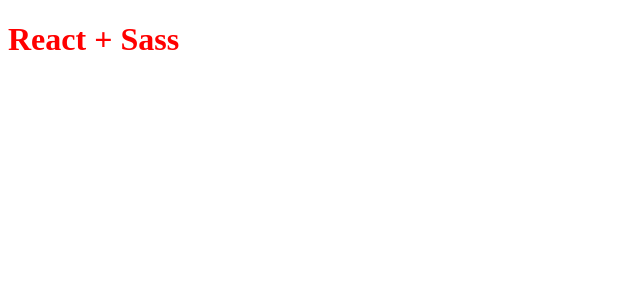
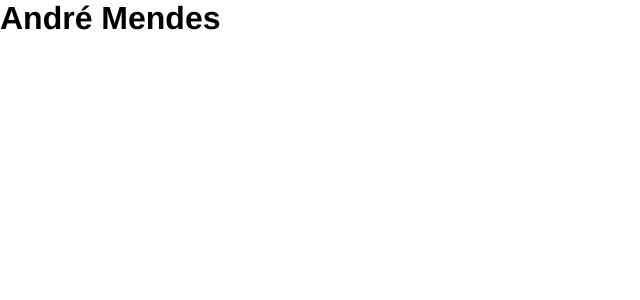
Before and after one commit to devisceral/portfolio-react-sass, a React (Vite) app: page / in a window 1280 px wide. Shown: the top 300 px of the page, without its empty margins (0-640 px from the left). Built offline with nearby package versions, Linux system fonts and the light colour scheme.

Commit message:
new folders/files - reset styles - import app.sass on app.jsx

```diff
--- a/src/App.jsx
+++ b/src/App.jsx
@@ -1,8 +1,11 @@
+import './styles/components/app.sass'
 
 function App() {
 
   return (
-    <h1>React + Sass</h1>
+    <div id="portfolio">
+      <h1>André Mendes</h1>
+    </div>
   )
 }
 
--- a/src/styles/main.sass
+++ b/src/styles/main.sass
@@ -1,2 +1,7 @@
-h1
-  color: red
+@use 'variables'
+
+*
+  padding: 0
+  margin: 0
+  font-family: variables.$font-stack
+  box-sizing: border-box
--- /dev/null
+++ b/src/styles/variables.sass
@@ -0,0 +1 @@
+$font-stack: "Helvetica"
```
Also changed, not shown: src/styles/components/app.sass (added), src/styles/mixins.sass (added).
